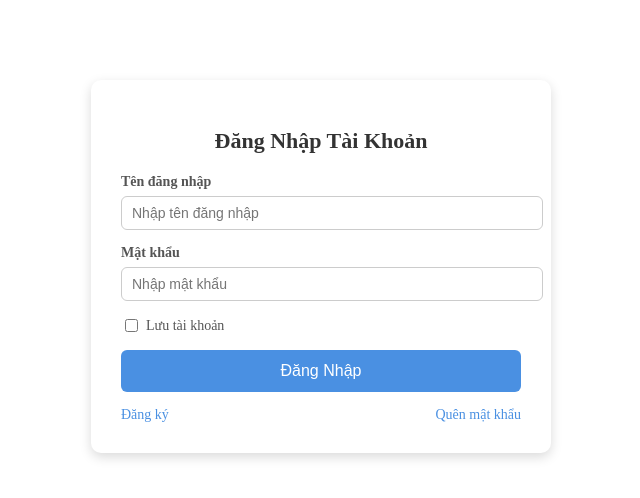
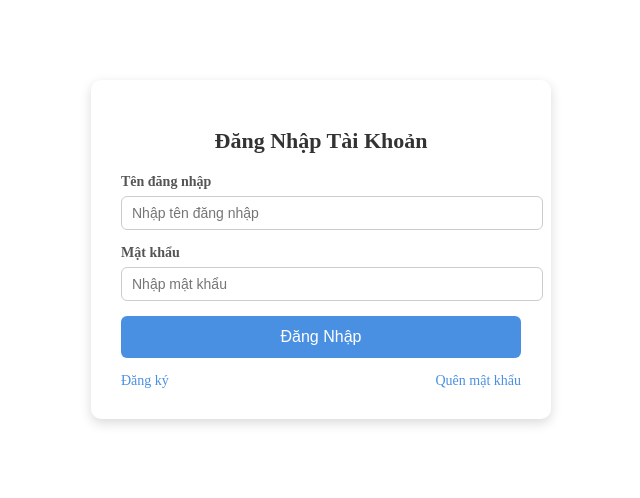
Before and after one commit to tuanminh203/MockProjectNhom3, a React (Create React App) app: page /sign-in in a window 1280 px wide. Shown: the top 498 px of the page, without its empty margins (319-959 px from the left). Built offline with nearby package versions, Linux system fonts and the light colour scheme.

Commit message:
update api.js & sigin.jsp

```diff
--- a/package.json
+++ b/package.json
@@ -7,11 +7,12 @@
     "@testing-library/jest-dom": "^6.8.0",
     "@testing-library/react": "^16.3.0",
     "@testing-library/user-event": "^13.5.0",
+    "axios": "^1.12.2",
     "react": "^19.1.1",
     "react-dom": "^19.1.1",
     "react-icons": "^5.5.0",
     "react-router-dom": "^7.8.2",
-    "react-scripts": "5.0.1",
+    "react-scripts": "^5.0.1",
     "sass": "^1.92.1",
     "web-vitals": "^2.1.4"
   },
--- /dev/null
+++ b/src/api.js
@@ -0,0 +1,10 @@
+import axios from "axios";
+
+export const login = async (username, password) => {
+  const response = await axios.post("http://localhost:8080/api/v1/auth/login", {
+    username,
+    password,
+  });
+  console.log("Login response:", response.data); // <-- log ra để chắc chắn
+  return response.data; // cái này là JWT string
+};
--- a/src/components/SignIn.jsx
+++ b/src/components/SignIn.jsx
@@ -1,27 +1,56 @@
-import style from "../styles/Signin.css"
+import "../styles/Signin.css";
 import { Link } from "react-router-dom";
+import { login } from "../api"; // import hàm login
+import { useState } from "react";
 
-export default function SignIn(){
-    return  (
+export default function SignIn() {
+  const [username, setUsername] = useState("");
+  const [password, setPassword] = useState("");
+
+  const handleSubmit = async (e) => {
+    e.preventDefault();
+    try {
+      const token = await login(username, password);
+      console.log("JWT:", token);
+
+    if (!token) {
+      alert("Không nhận được token!");
+      return;
+    }
+
+      // Lưu JWT vào localStorage
+      localStorage.setItem("token", token);
+      alert("Đăng nhập thành công!");
+    } catch (err) {
+      console.error("Login failed:", err);
+    alert("Sai tên đăng nhập hoặc mật khẩu!");
+    }
+  };
+
+  return (
     <section className="signin-container">
       <h2>Đăng Nhập Tài Khoản</h2>
-      <form>
+      <form onSubmit={handleSubmit}>
   {/* Username */}
   <div className="form-group">
     <label>Tên đăng nhập</label>
-          <input type="text" placeholder="Nhập tên đăng nhập" />
+    <input
+      type="text"
+      placeholder="Nhập tên đăng nhập"
+      value={username}
+      onChange={(e) => setUsername(e.target.value)}
+    />
   </div>
 
   {/* Password */}
   <div className="form-group">
     <label>Mật khẩu</label>
-          <input type="password" placeholder="Nhập mật khẩu" />
-        </div>
-
-        {/* Remember me */}
-        <div className="form-remember">
-          <input type="checkbox" id="remember" />
-          <label htmlFor="remember">Lưu tài khoản</label>
+    <input
+      type="password"
+      placeholder="Nhập mật khẩu"
+      value={password}
+      onChange={(e) => setPassword(e.target.value)}
+    />
   </div>
 
   {/* Button */}
@@ -29,6 +58,7 @@ export default function SignIn(){
     Đăng Nhập
   </button>
 </form>
+
 
       {/* Links */}
       <div className="signin-links">
@@ -38,3 +68,4 @@ export default function SignIn(){
     </section>
   );
 }
+// backend trả JWT
```
Also changed, not shown: 1 other file (tests, documents, lock files or other folders). Lines whose indentation alone changed are shown as unchanged.
